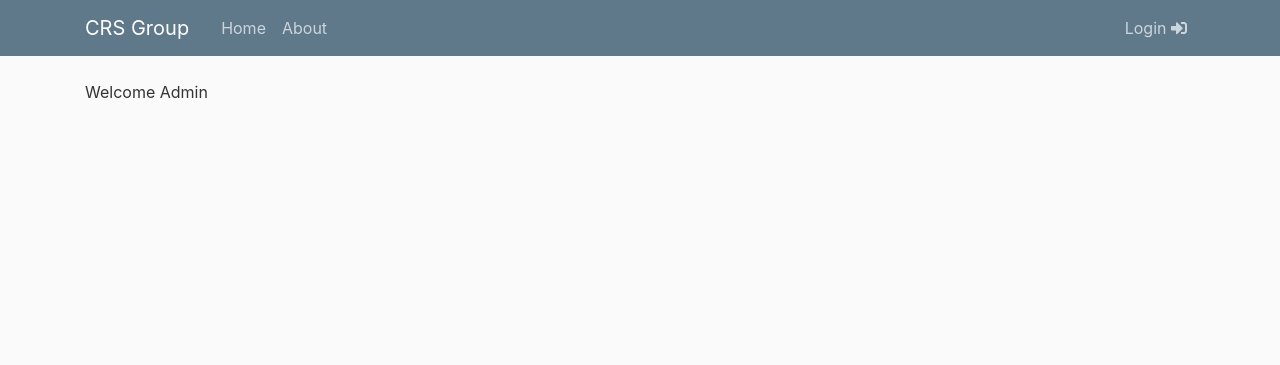
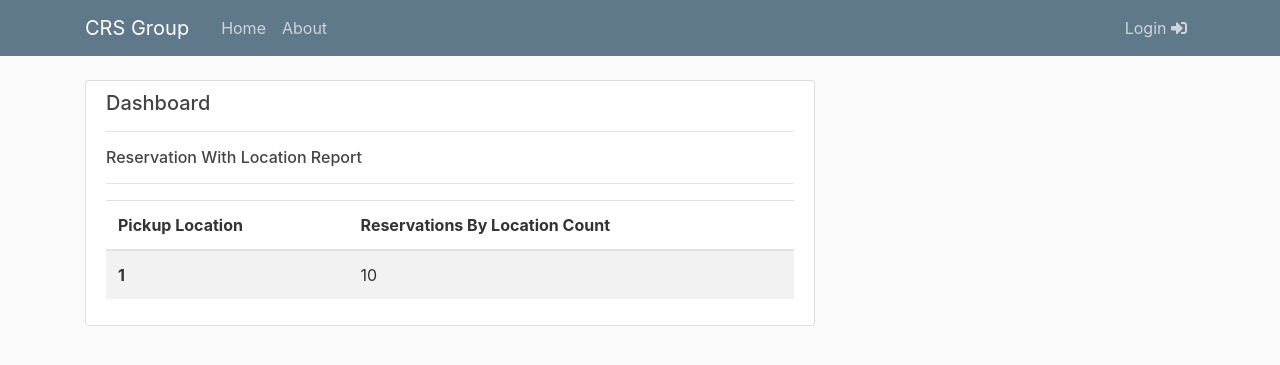
Before and after one commit to thealfaisal/comp453FinalProject, a Flask app: template flaskDemo/templates/admin.html in a window 1280 px wide. Shown: the top 365 px of the page. Run offline with Flask 2, Linux system fonts and the light colour scheme; the template is opened without the code that fills it: most values are stand-ins (such as "Sample title", 1, 10 or a date in 2020); parts of the project's set-up code (start-up, migrations or seed data) failed here and were passed over; some libraries are stand-ins or nearby versions.

Commit message:
Admin Dashboard done

```diff
--- a/flaskDemo/forms.py
+++ b/flaskDemo/forms.py
@@ -1,7 +1,7 @@
 from flask_wtf import FlaskForm
 from flask_wtf.file import FileField, FileAllowed
 from flask_login import current_user
-from wtforms import StringField, PasswordField, SubmitField, BooleanField, TextAreaField, IntegerField, DateField, SelectField, HiddenField
+from wtforms import StringField, PasswordField, SubmitField, BooleanField, TextAreaField, IntegerField, DateField, SelectField, HiddenField,validators
 from wtforms.validators import DataRequired, Length, Email, EqualTo, ValidationError,Regexp,Required
 from wtforms.ext.sqlalchemy.fields import QuerySelectField
 from flaskDemo import db
--- a/flaskDemo/templates/admin.html
+++ b/flaskDemo/templates/admin.html
@@ -1,4 +1,25 @@
 {% extends "layout.html" %}
 {% block content %}
-  <p>Welcome Admin</p>
+<div class="content-section">
+    <h5>Dashboard</h5>
+    <hr>
+    <h6>Reservation With Location Report</h6>
+    <hr>
+    <table class="table table-striped">
+      <thead>
+        <tr>
+          <th scope="col">Pickup Location</th>
+          <th scope="col">Reservations By Location Count</th>
+        </tr>
+      </thead>
+      <tbody>
+        {% for data in row %}
+        <tr>
+          <th>{{ data[0] }}</th>
+          <td>{{ '%d' | format(data[1]) }}</td>
+        </tr>
+        {% endfor %}
+      </tbody>
+    </table>
+  </div>
 {% endblock content %}
--- a/flaskDemo/templates/home.html
+++ b/flaskDemo/templates/home.html
@@ -1,7 +1,7 @@
 {% extends "layout.html" %}
 {% block content %}
     <div class="content-section">
-        <form method="post" action="/list">
+        <form method="post" action="{{(url_for('list'))}}">
             <fieldset class="form-group">
                 <legend class="border-bottom mb-4">Looking for Car?</legend>
                 <div class="row">
--- a/flaskDemo/templates/layout.html
+++ b/flaskDemo/templates/layout.html
@@ -63,7 +63,7 @@
           {% endwith %}
           {% block content %}{% endblock %}
         </div>
-        {% if current_user.is_authenticated %}
+        {% if current_user.is_authenticated and (current_user.admin != True)%}
         <div class="col-sm-4">
           <div class="content-section">
             <h3>My Dashboard</h3>
@@ -74,6 +74,17 @@
                 <li class="list-group-item list-group-item-light">Calendars</li>
                 <li class="list-group-item list-group-item-light">Partners</li>
               </ul>
+            <br>
+          </div>
+        </div>{% endif %}
+        {% if current_user.is_authenticated and (current_user.admin == True)%}
+        <div class="col-sm-4">
+          <div class="content-section">
+            <h3>Admin Links</h3>
+            <br>
+            <!-- Add Vehicle and Location route -->
+            <p><a href="{{ url_for('admin') }}">Add Vehicle</a></p>
+            <p><a href="{{ url_for('admin') }}">Add Location</a></p>
             <br>
           </div>
         </div>{% endif %}
```
Also changed, not shown: flaskDemo/routes.py (+22 -4 lines).
